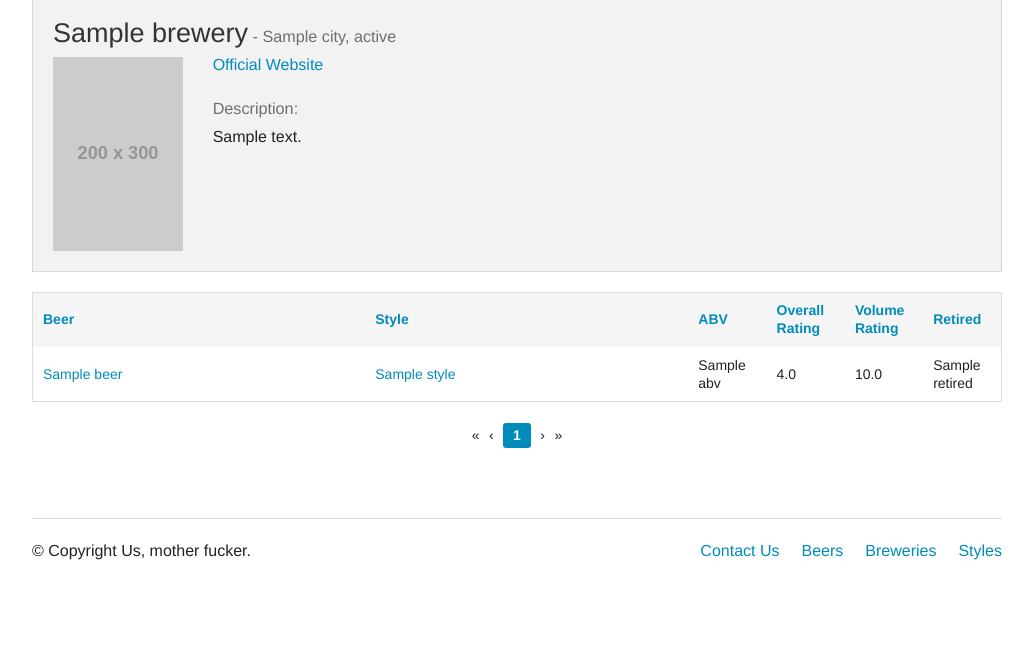
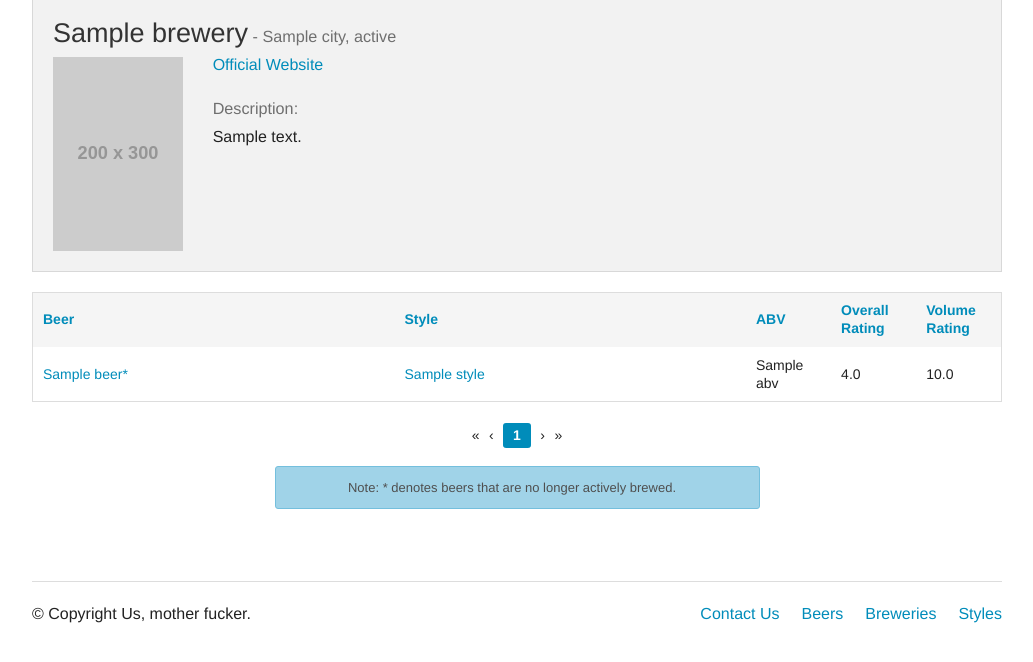
Before and after one commit to billettta/beertracker, a Django app: template tracker/templates/tracker/breweryDetail.html in a window 1280 px wide. Shown: the part 62-724 px from the top of the page, without its empty margins (123-1156 px from the left). Run offline with Django 3.2, Linux system fonts and the light colour scheme; the template is opened without the code that fills it: most values are stand-ins (such as "Sample title", 1, 10 or a date in 2020); grey boxes labelled with a size stand in for pictures from a placeholder-image service; some libraries are stand-ins or nearby versions.

Commit message:
fixed search and beer table

```diff
--- a/beer/wsgi.py
+++ b/beer/wsgi.py
@@ -8,7 +8,7 @@ https://docs.djangoproject.com/en/1.6/howto/deployment/wsgi/
 """
 
 import os,sys
-sys.path.append('/apps/beer')
+sys.path.append('/home/dree/beertracker')
 os.environ.setdefault("DJANGO_SETTINGS_MODULE", "beer.settings")
 
 from django.core.wsgi import get_wsgi_application
--- a/tracker/templates/tracker/base.html
+++ b/tracker/templates/tracker/base.html
@@ -112,8 +112,15 @@
         $(document).ready(function() {
             $('#searchLink').click(function(event) {
                 event.preventDefault();
-                linkText = $(this).attr('href') + $('#searchText').val() + '/';
+                linkText = $(this).attr('href') + encodeURIComponent($('#searchText').val()) + '/';
                 window.location = linkText;
+            });
+
+            $('#searchText').keyup(function(event) {
+                if (event.keyCode == 13) {
+                    $('#searchLink').trigger('click');
+                    return false;
+                 }
             });
         });
     </script>
--- a/tracker/templates/tracker/beerList.html
+++ b/tracker/templates/tracker/beerList.html
@@ -14,7 +14,7 @@
   </div>
 </div>
 <div class="ajaxLoadDiv ajaxAnchor">
-    {% include "tracker/beerTable.html" %}
+    {% include "tracker/beerBreweryTable.html" %}
 </div>
 {% endblock content %}
 {% endblock base_body %}
--- a/tracker/templates/tracker/beerTable.html
+++ b/tracker/templates/tracker/beerTable.html
@@ -9,22 +9,23 @@
           <th style="width:8%"><a href="?order_by={% ifequal request.GET.order_by 'abv' %}-{% endifequal %}abv" class='tableSortLink'>ABV</a></th>
           <th style="width:8%"><a href="?order_by={% ifequal request.GET.order_by 'avg_rating' %}-{% endifequal %}avg_rating" class='tableSortLink'>Overall Rating</a></th>
           <th style="width:8%"><a href="?order_by={% ifequal request.GET.order_by 'avg_volume' %}-{% endifequal %}avg_volume" class='tableSortLink'>Volume Rating</a></th>
-          <th style="width:8%"><a href="?order_by={% ifequal request.GET.order_by 'retired' %}-{% endifequal %}retired" class='tableSortLink'>Retired</a></th>
         </tr>
         </thead>
         <tbody>
         {% for beer in beers %}
         <tr>
-          <td><a href="/tracker/beer/{{ beer.id }}/">{{ beer.name }}</a></td>
+          <td><a href="/tracker/beer/{{ beer.id }}/">{{ beer.name }}{% if beer.retired %}*{% endif %}</a></td>
           <td><a href="/tracker/style/{{ beer.style.id }}">{{ beer.style.name}}</a></td>
           <td>{% if beer.abv %}{{ beer.abv }}{% else %}?{% endif %}</td>
           <td>{{ beer.avg_rating|floatformat:"1" }}</td>
           <td>{{ beer.avg_volume|floatformat:"1" }}</td>
-          <td>{{ beer.retired }}</td>
         </tr>
         {% endfor %}
         </tbody>
         </table>
         {% paginateNumbers beers orderBy=request.GET.order_by defaultOrderBy='name' %}
+        <div data-alert class="alert-box info radius large-6 small-centered columns" style="text-align:center">
+            Note: * denotes beers that are no longer actively brewed.
+        </div>
     </div>
 </div>
--- a/tracker/templates/tracker/searchResults.html
+++ b/tracker/templates/tracker/searchResults.html
@@ -6,7 +6,7 @@
 {% block content %}
 <br/>
 <div class="row">
-  <div class="large-12 columns">
+  <div class="large-12 columns ajaxAnchor">
     {% if messages %}
         <div data-alert class="alert-box warning">
             {% for message in messages %}
@@ -17,14 +17,14 @@
             <a href="#" class="close">&times;</a>
         </div>
     {% else %}
-    <dl class="tabs ajaxAnchor" data-tab>
+    <dl class="tabs" data-tab>
       <dd class="active"><a href="#beerPanel">Beers ({{ beers.paginator.count  }})</a></dd>
       <dd><a href="#breweryPanel">Breweries ({{ breweries.paginator.count }})</a></dd>
       <dd><a href="#stylePanel">Styles ({{ styles.paginator.count }})</a></dd>
     </dl>
     <div class="tabs-content">
       <div class="content active ajaxLoadDiv" id="beerPanel">
-        {% include "tracker/beerTable.html" %}
+        {% include "tracker/beerBreweryTable.html" %}
       </div>
       <div class="content ajaxLoadDiv" id="breweryPanel">
         {% include "tracker/breweryTable.html" %}
--- a/tracker/urls.py
+++ b/tracker/urls.py
@@ -8,7 +8,7 @@ urlpatterns = patterns('',
     url(r'^register/?$',views.register,name='register'),
     url(r'^login/?$','django.contrib.auth.views.login', {'template_name': 'tracker/login.html'}),
     url(r'^logout/?$', views.logout_page, name='logout_page'),
-    url(r'^search/(?P<searchString>\w*)/?$', views.search, name='search'),
+    url(r'^search/(?P<searchString>[^/]*)/?$', views.search, name='search'),
     url(r'^beer/(?P<beer_id>\d+)/?$', views.beerDetail, name='beerDetail'),
     url(r'^brewery/(?P<brewery_id>\d+)/?$', views.breweryDetail, name='breweryDetail'),
     url(r'^style/(?P<style_id>\d+)/?$', views.styleDetail, name='styleDetail'),
--- a/tracker/views.py
+++ b/tracker/views.py
@@ -71,7 +71,7 @@ def search(request, searchString):
 
     if request.is_ajax():
         if panelID == 'beerPanel':
-            template = 'tracker/beerTable.html'
+            template = 'tracker/beerBreweryTable.html'
         elif panelID == 'breweryPanel':
             template = 'tracker/breweryTable.html'
         elif panelID == 'stylePanel':
@@ -263,7 +263,7 @@ def beerList(request):
         beers = paginator.page(paginator.num_pages)
 
     if request.is_ajax():
-        template = 'tracker/beerTable.html'
+        template = 'tracker/beerBreweryTable.html'
     else:
         template = 'tracker/beerList.html'
 
```
